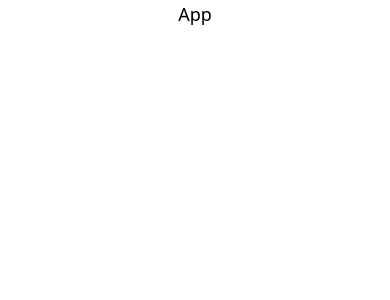
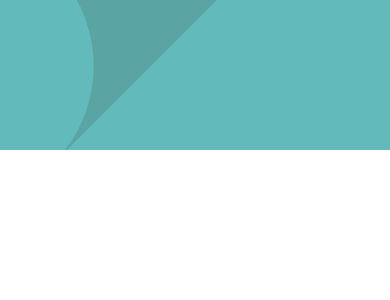
Before and after one commit to atripunoska/job-listings, a React (Vite) app: page / in a window 390 px wide. Shown: the top 300 px of the page. Built offline with nearby package versions, Linux system fonts and the light colour scheme.

Commit message:
feat: add header styling for desktop and mobile

```diff
--- a/src/App.tsx
+++ b/src/App.tsx
@@ -1,5 +1,9 @@
 function App() {
-  return <div className="flex justify-center text-lg">App</div>;
+  return (
+    <>
+      <header className="h-[150px] md:h-[200px] bg-[url('./src/assets/bg-header-mobile.svg')] md:bg-[url('./src/assets/bg-header-desktop.svg')] bg-no-repeat bg-center bg-cover bg-dark-cyan"></header>
+    </>
+  );
 }
 
 export default App;
--- a/tailwind.config.js
+++ b/tailwind.config.js
@@ -2,7 +2,11 @@
 export default {
   content: ["./index.html", "./src/**/*.{js,ts,jsx,tsx}"],
   theme: {
-    extend: {},
+    extend: {
+      colors: {
+        "dark-cyan": "hsl(180, 29%, 50%)",
+      },
+    },
   },
   plugins: [],
 };
```
Also changed, not shown: src/assets/bg-header-desktop.svg (added), src/assets/bg-header-mobile.svg (added).
